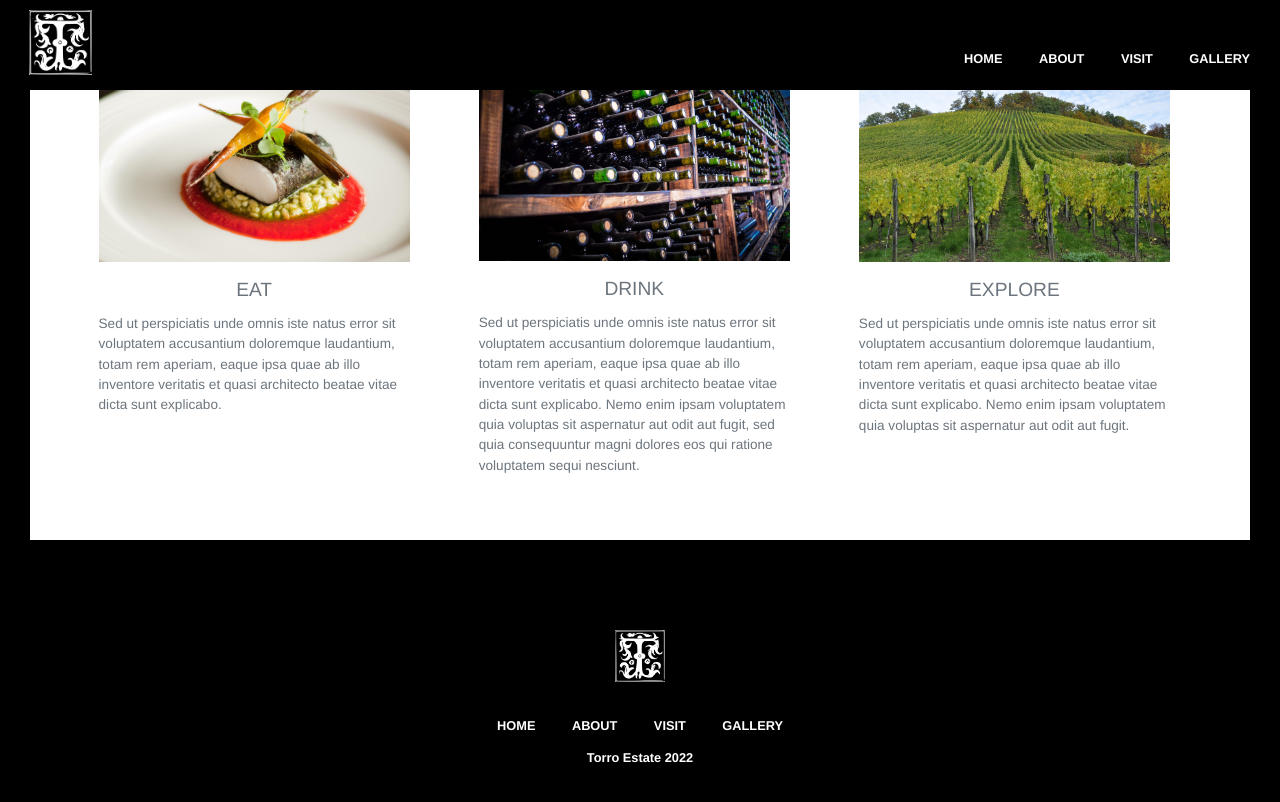
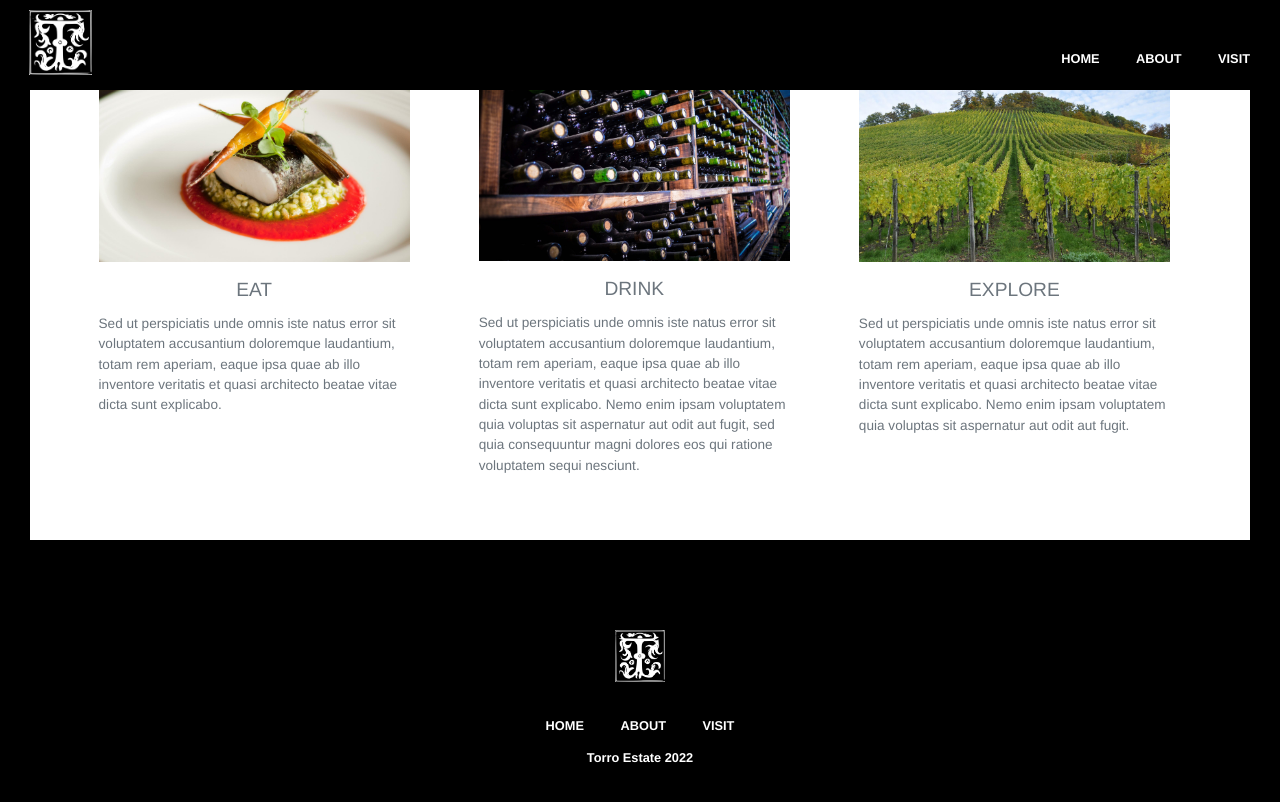
Before and after one commit to AnjanaLP/vineyard-website, a Jekyll site: the page built from index.html, in a window 1280 px wide and 900 px high, scrolled down 1455 px. Shown: the top 802 px of the window. Built offline with Jekyll 4.4.1, drawn with Linux system fonts in a browser that asks for light colours.

Commit message:
update nav links

```diff
--- a/_includes/nav_links.html
+++ b/_includes/nav_links.html
@@ -1,4 +1,3 @@
-<li><a href="/vineyard-webite">Home</a></li>
+<li><a href="/vineyard-website">Home</a></li>
 <li><a href="#about">About</a></li>
 <li><a href="#visit">Visit</a></li>
-<li><a href="/vineyard-website/gallery">Gallery</a></li>
--- a/gallery/index.html
+++ /dev/null
@@ -1,4 +0,0 @@
----
-layout: default
----
-Gallery page
```
